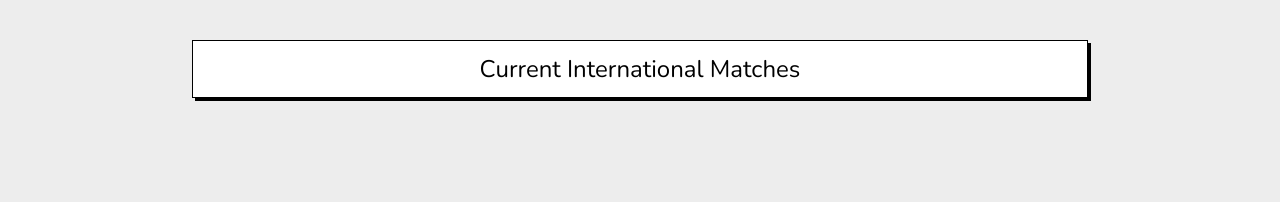
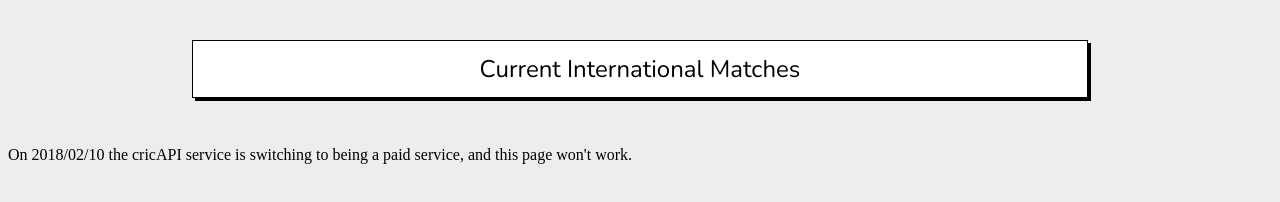
Before and after one commit to johnofsydney/cricAPI, a plain HTML site: page index.html in a window 1280 px wide. Drawn offline with nearby package versions, Linux system fonts and the light colour scheme; no server answers.

Commit message:
noted end date for api

```diff
--- a/index.html
+++ b/index.html
@@ -25,6 +25,10 @@
 
    </div>
 
+   <div>
+     <p>On 2018/02/10 the cricAPI service is switching to being a paid service, and this page won't work.</p>
+   </div>
+
 
 </body>
 </html>
```
